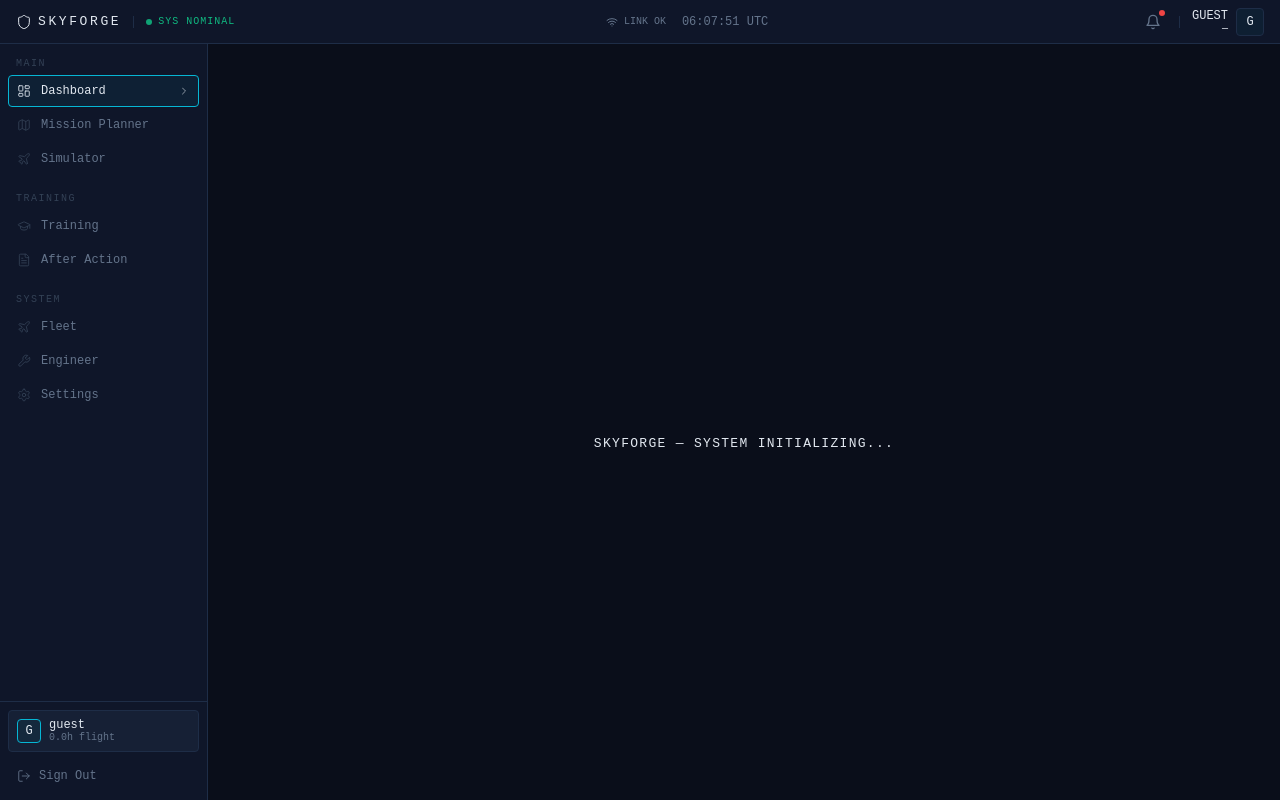
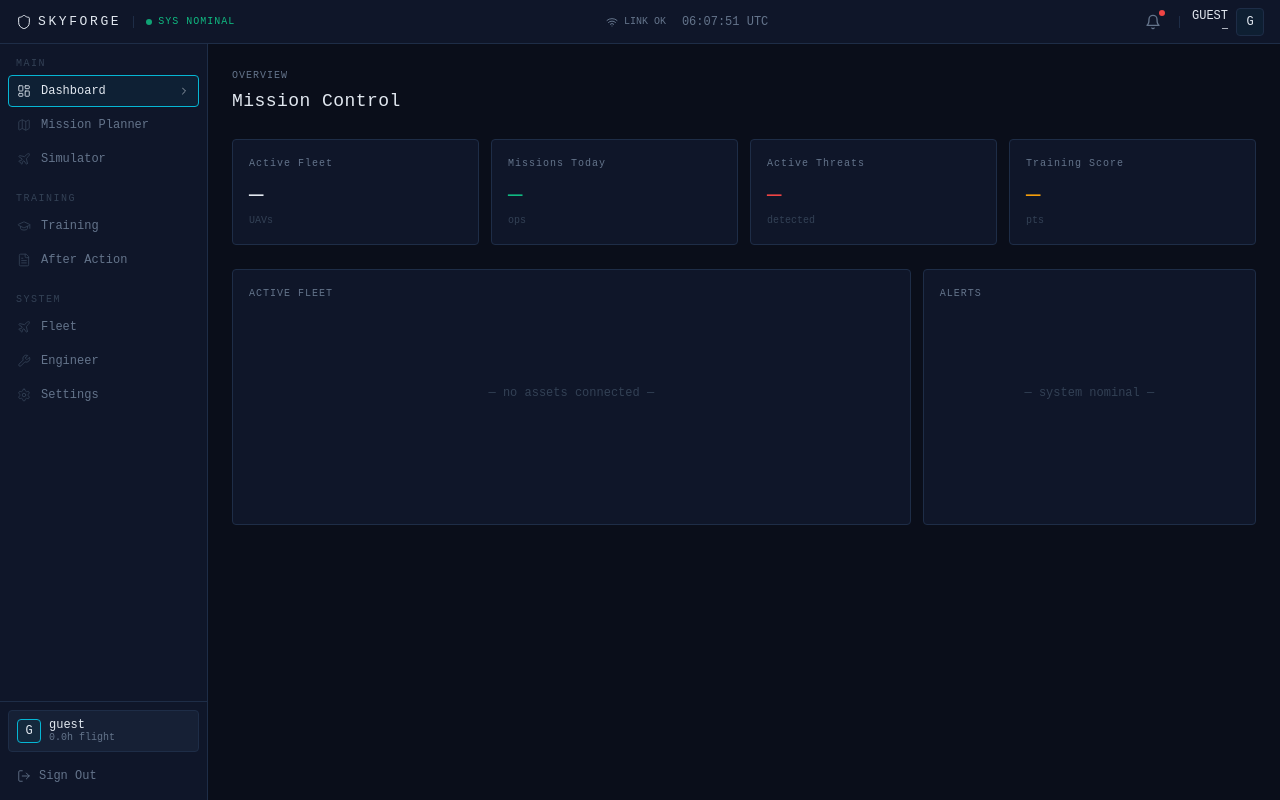
Before and after one commit to Chugaister8/SKYFORGE, a Next.js app in the folder frontend/: page /dashboard in a window 1280 px wide. Built offline with nearby package versions, Linux system fonts and the light colour scheme; no server answers.

Commit message:
Update page.tsx

```diff
--- a/frontend/src/app/dashboard/page.tsx
+++ b/frontend/src/app/dashboard/page.tsx
@@ -1,8 +1,61 @@
 export default function DashboardPage() {
   return (
-    <div className="flex h-screen w-full items-center justify-center">
-      <div className="font-mono text-cyan-DEFAULT text-sm tracking-widest">
-        SKYFORGE — SYSTEM INITIALIZING...
+    <div className="p-6">
+      <div className="mb-6">
+        <p className="font-mono text-2xs text-text-secondary tracking-widest mb-1">
+          OVERVIEW
+        </p>
+        <h1 className="font-mono text-lg text-text-primary tracking-wide">
+          Mission Control
+        </h1>
+      </div>
+
+      {/* Stat cards placeholder */}
+      <div className="grid grid-cols-2 xl:grid-cols-4 gap-3 mb-6">
+        {[
+          { label: "Active Fleet",    value: "—", unit: "UAVs",     color: "text-cyan-DEFAULT"  },
+          { label: "Missions Today",  value: "—", unit: "ops",      color: "text-threat-low"    },
+          { label: "Active Threats",  value: "—", unit: "detected", color: "text-threat-high"   },
+          { label: "Training Score",  value: "—", unit: "pts",      color: "text-threat-medium" },
+        ].map((card) => (
+          <div
+            key={card.label}
+            className="
+              bg-bg-surface border border-border-dim rounded p-4
+              hover:border-border-active transition-colors
+            "
+          >
+            <p className="font-mono text-2xs text-text-secondary tracking-widest mb-2">
+              {card.label}
+            </p>
+            <p className={`font-mono text-2xl font-medium ${card.color}`}>
+              {card.value}
+            </p>
+            <p className="font-mono text-2xs text-text-dim mt-0.5">
+              {card.unit}
+            </p>
+          </div>
+        ))}
+      </div>
+
+      {/* Content row placeholder */}
+      <div className="grid grid-cols-1 lg:grid-cols-3 gap-3">
+        <div className="lg:col-span-2 bg-bg-surface border border-border-dim rounded p-4 min-h-64">
+          <p className="font-mono text-2xs text-text-secondary tracking-widest mb-3">
+            ACTIVE FLEET
+          </p>
+          <div className="flex items-center justify-center h-40 text-text-dim font-mono text-xs">
+            — no assets connected —
+          </div>
+        </div>
+        <div className="bg-bg-surface border border-border-dim rounded p-4 min-h-64">
+          <p className="font-mono text-2xs text-text-secondary tracking-widest mb-3">
+            ALERTS
+          </p>
+          <div className="flex items-center justify-center h-40 text-text-dim font-mono text-xs">
+            — system nominal —
+          </div>
+        </div>
       </div>
     </div>
   );
```
